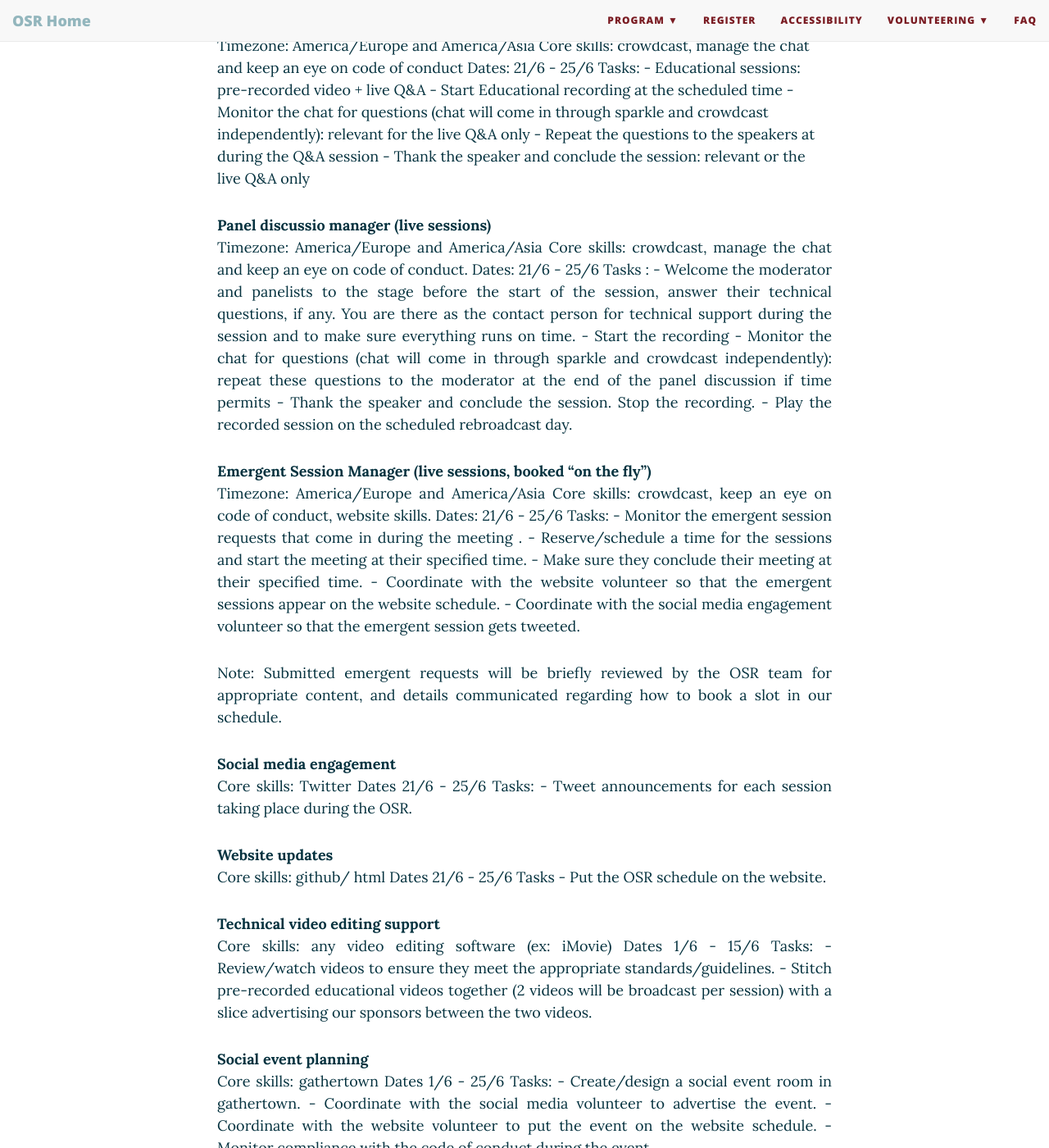
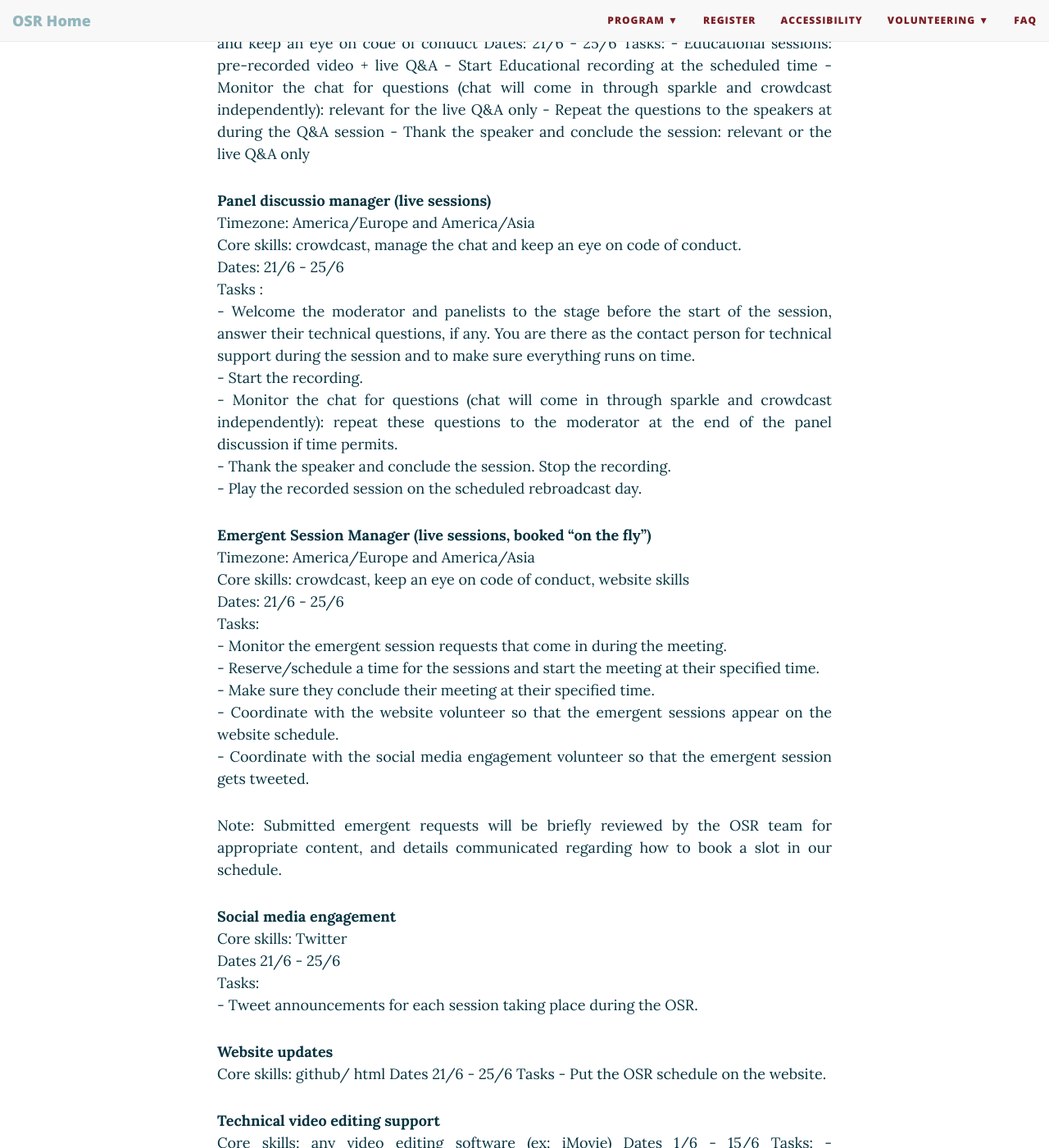
Before and after one commit to ohbm/osr2021, a Jekyll site: the page built from engage.md, in a window 1280 px wide and 1400 px high, scrolled down 418 px. Shown: the whole window at 82% size. Built offline with Jekyll 4.4.1, drawn with Linux system fonts in a browser that asks for light colours; nearby versions of some CDN libraries.

Commit message:
Update engage.md

```diff
--- a/engage.md
+++ b/engage.md
@@ -12,7 +12,7 @@
 ## Roles
 {::options parse_block_html="true" /}
 
-<p align="justify">**Educational Session Managers (pre-recorded sessions)** </p>
+<p align="justify">**Educational Session Managers (pre-recorded sessions)**
   Timezone: America/Europe and America/Asia
   Core skills: crowdcast, manage the chat and keep an eye on code of conduct
   Dates: 21/6 - 25/6
@@ -22,8 +22,7 @@
      - Monitor the chat for questions (chat will come in through sparkle and crowdcast independently): relevant for the live Q&A only
      - Repeat the questions to the speakers at during the Q&A session
      - Thank the speaker and conclude the session: relevant or the live Q&A only
-
-
+</p>
 <p align="justify">
 **Panel discussio manager (live sessions)**
   Timezone: America/Europe and America/Asia
@@ -31,18 +30,18 @@
   Dates: 21/6 - 25/6
   Tasks :
      - Welcome the moderator and panelists to the stage before the start of the session, answer their technical questions, if any. You are there as the contact person for technical support during the session and to make sure everything runs on time.
-     - Start the recording
-     - Monitor the chat for questions (chat will come in through sparkle and crowdcast independently): repeat these questions to the moderator at the end of the panel discussion if time permits
+     - Start the recording.
+     - Monitor the chat for questions (chat will come in through sparkle and crowdcast independently): repeat these questions to the moderator at the end of the panel discussion if time permits.
      - Thank the speaker and conclude the session. Stop the recording.
      - Play the recorded session on the scheduled rebroadcast day.
 </p>
 <p align="justify">
 **Emergent Session Manager (live sessions, booked “on the fly”)**
   Timezone: America/Europe and America/Asia
-  Core skills: crowdcast, keep an eye on code of conduct, website skills.
+  Core skills: crowdcast, keep an eye on code of conduct, website skills
   Dates: 21/6 - 25/6
   Tasks:
-    - Monitor the emergent session requests that come in during the meeting .
+    - Monitor the emergent session requests that come in during the meeting.
     - Reserve/schedule a time for the sessions and start the meeting at their specified time.
     - Make sure they conclude their meeting at their specified time.
     - Coordinate with the website volunteer so that the emergent sessions appear on the website schedule.
```
